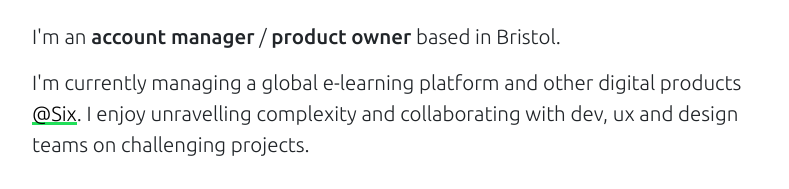
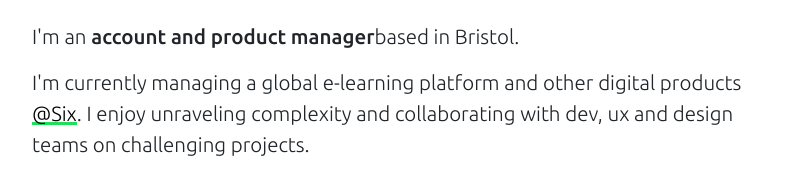
Before and after one commit to iggylax/me, a plain HTML site: page index.html in a window 1280 px wide. Shown: the part 99-288 px from the top of the page, without its empty margins (240-1029 px from the left). Drawn offline with nearby package versions, Linux system fonts and the light colour scheme.

Commit message:
Update index.html

```diff
--- a/index.html
+++ b/index.html
@@ -36,11 +36,11 @@
         <div class="tab-content container">
 
             <h1>Hi, I'm Iggy,</h1>
-            <p class="main">I'm an <span class="role">account manager</span> / <span class="role">product owner</span> based in Bristol.
+            <p class="main">I'm an <span class="role">account and product manager</span>based in Bristol.
 
             </p>
 
-            <p>I'm currently managing a global e-learning platform and other digital products <a target="_blank" href="https://six.agency">@Six</a>. I enjoy unravelling complexity and collaborating with dev, ux and design teams on challenging projects.
+            <p>I'm currently managing a global e-learning platform and other digital products <a target="_blank" href="https://six.agency">@Six</a>. I enjoy unraveling complexity and collaborating with dev, ux and design teams on challenging projects.
 
             </p>
 
```
